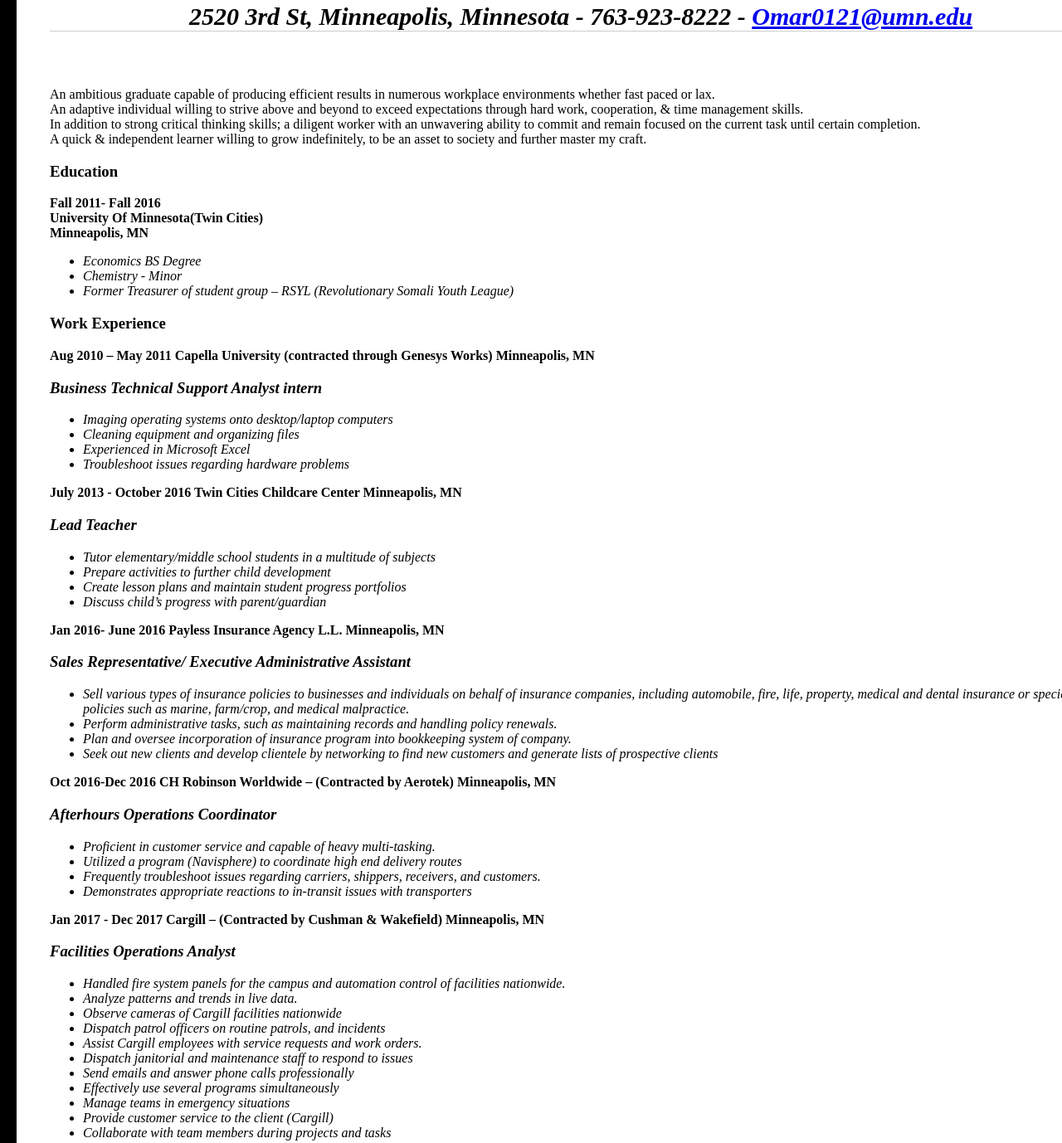
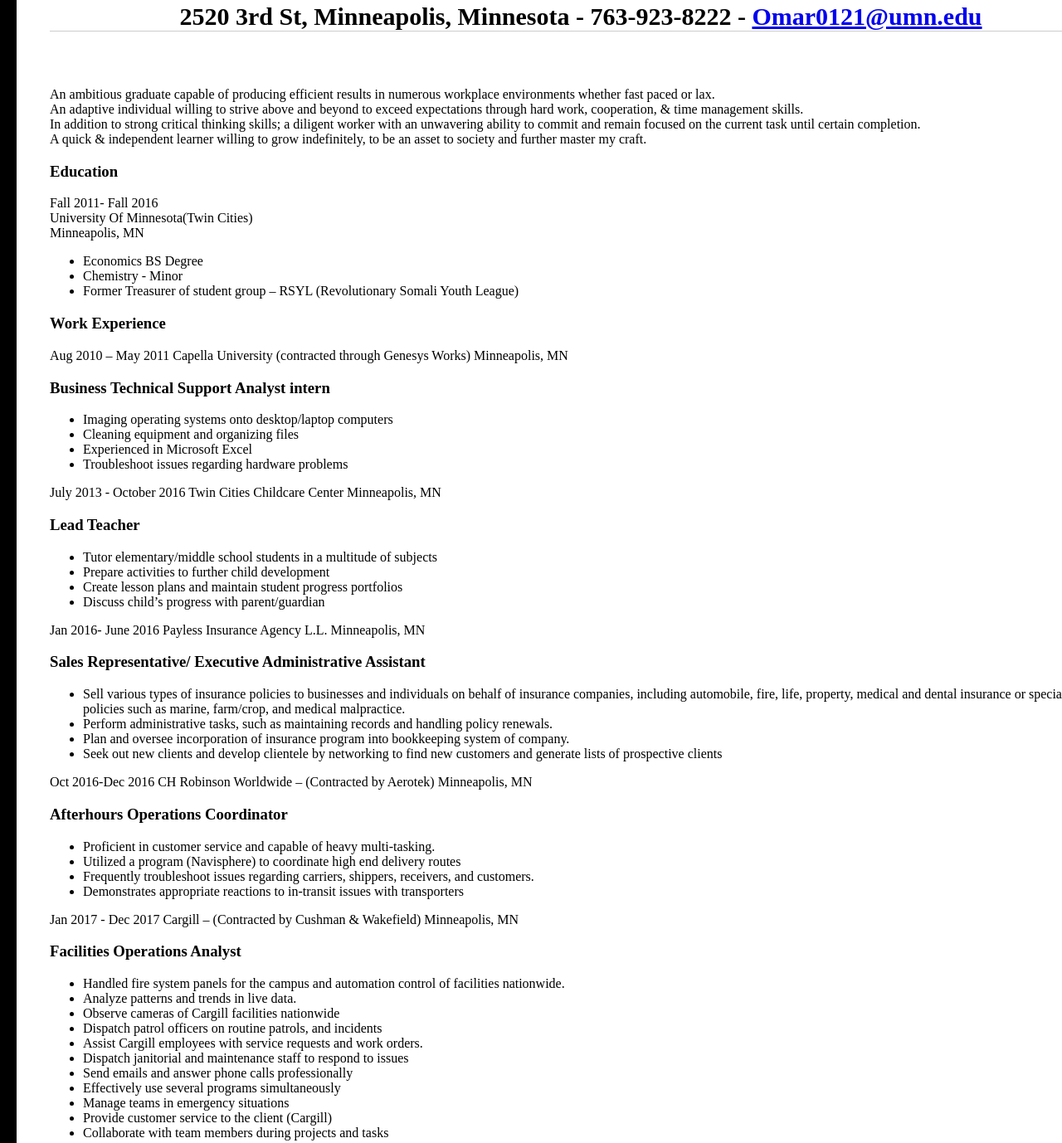
Before and after one commit to Aomar18/Aomar18.github.io, a plain HTML site: page Index.html in a window 1280 px wide. Shown: the part 133-1511 px from the top of the page at 83% size. Drawn offline with Linux system fonts and the light colour scheme.

Commit message:
Removed all I tags and B tags

```diff
--- a/Index.html
+++ b/Index.html
@@ -2,15 +2,15 @@
 <html>
 
 <head>
-  <b>
+
 <title> Ahmed Omar's Resume </title>
-    </b>
+
     <link rel="stylesheet" href="style.css">
 <br>
   <h2>
-  <i>
+
 2520 3rd St, Minneapolis, Minnesota   -   763-923-8222    -    <a href="mailto:Omar0121@umn.edu">Omar0121@umn.edu</a>
-  </i>
+
   </h2>
 
     </head>
@@ -44,31 +44,31 @@
 </h3>
 
 
-<b>
+
 Fall 2011- Fall 2016
 <br>
 University Of Minnesota(Twin Cities)
 <br>
 Minneapolis, MN
-</b>
 
-<i>
+
+
 <ul>
 <li> Economics BS Degree  </li>
 <li>  Chemistry - Minor </li>
 <li>  Former Treasurer of student group – RSYL (Revolutionary Somali Youth League) </li>
 </ul>
-</i>
+
 
 <h3>
 Work Experience
 </h3>
 
-<b>
+
 Aug 2010 – May 2011      Capella University (contracted through Genesys Works)       Minneapolis, MN
-</b>
 
-<i>
+
+
 <h3>
 Business Technical Support Analyst intern
 </h3>
@@ -78,13 +78,12 @@
 <li> Experienced in Microsoft Excel </li>
 <li> Troubleshoot issues regarding hardware problems  </li>
 </ul>
-</i>
 
-<b>
+
+
 July 2013 - October 2016    Twin Cities Childcare Center    Minneapolis, MN
-</b>
 
-<i>
+
 <h3>
 Lead Teacher
 </h3>
@@ -94,15 +93,15 @@
 <li> Create lesson plans and maintain student progress portfolios   </li>
 <li> Discuss child’s progress with parent/guardian  </li>
 </ul>
-</i>
 
 
-<b>
-Jan 2016- June 2016     Payless Insurance Agency L.L.   Minneapolis, MN
-</b>
 
 
-<i>
+Jan 2016- June 2016     Payless Insurance Agency L.L.   Minneapolis, MN
+
+
+
+
 <h3>
 Sales Representative/ Executive Administrative Assistant
 </h3>
@@ -112,14 +111,13 @@
 <li> Plan and oversee incorporation of insurance program into bookkeeping system of company.  </li>
 <li> Seek out new clients and develop clientele by networking to find new customers and generate lists of prospective clients </li>
 </ul>
-</i>
-
-<b>
-Oct 2016-Dec 2016      CH Robinson Worldwide – (Contracted by Aerotek)      Minneapolis, MN
-</b>
 
 
-<i>
+
+Oct 2016-Dec 2016      CH Robinson Worldwide – (Contracted by Aerotek)      Minneapolis, MN
+
+
+
 <h3>
 Afterhours Operations Coordinator
 </h3>
@@ -129,16 +127,16 @@
 <li> Frequently troubleshoot issues regarding carriers, shippers, receivers, and customers.</li>
 <li> Demonstrates appropriate reactions to in-transit issues with transporters   </li>
 </ul>
-</i>
 
 
 
-<b>
-Jan 2017 - Dec 2017          Cargill – (Contracted by Cushman & Wakefield)     Minneapolis, MN
-</b>
 
 
-<i>
+Jan 2017 - Dec 2017          Cargill – (Contracted by Cushman & Wakefield)     Minneapolis, MN
+
+
+
+
 <h3>
 Facilities Operations Analyst
 </h3>
@@ -155,7 +153,7 @@
 <li> Provide customer service to the client (Cargill)  </li>
 <li> Collaborate with team members during projects and tasks  </li>
 </ul>
-</i>
+
 
 
 
```
